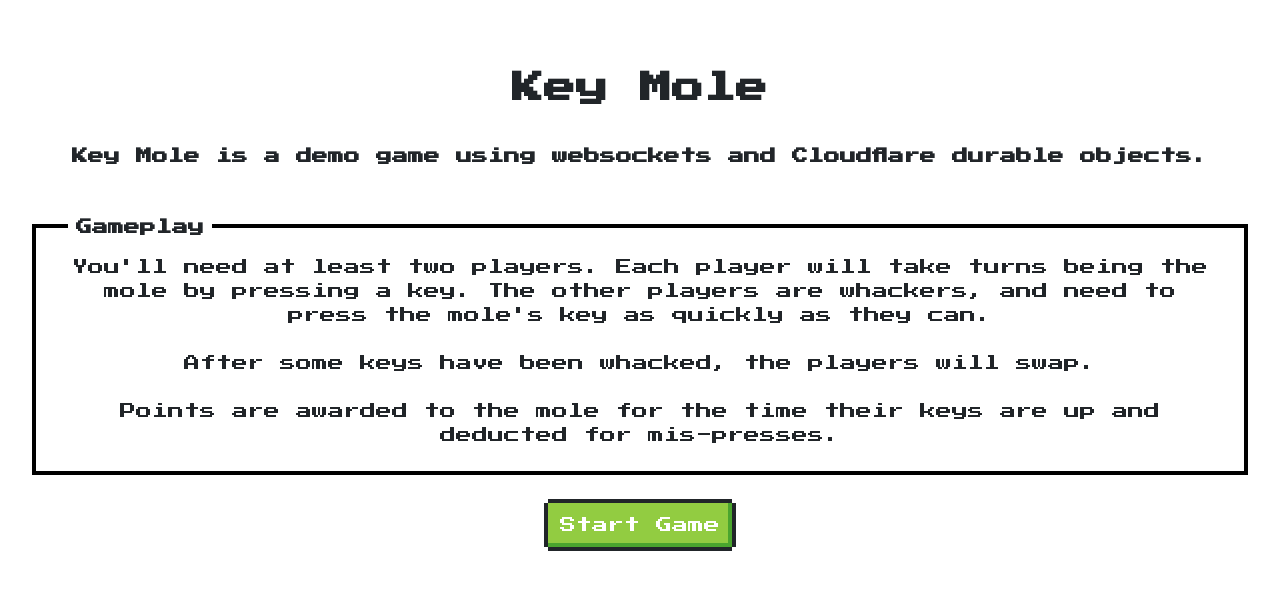
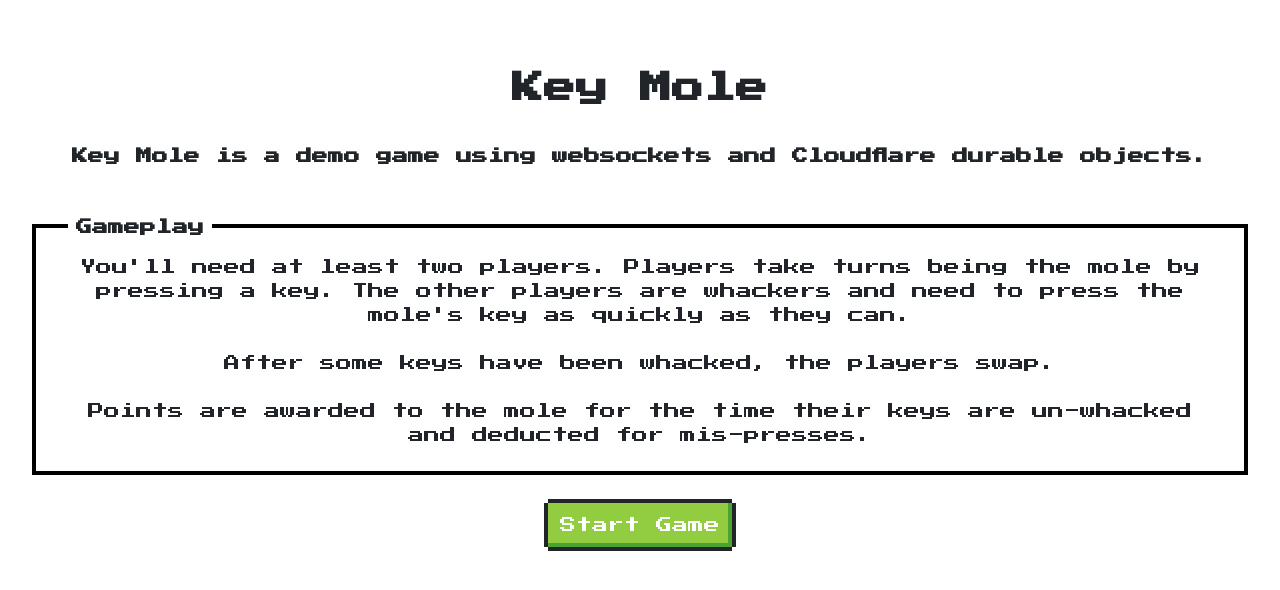
Before and after one commit to JFL110/key-mole, a React (Vite) app in the folder frontend/: page / in a window 1280 px wide. Shown: the top 590 px of the page. Built offline with nearby package versions, Linux system fonts and the light colour scheme.

Commit message:
wording and mole presses towards game completion

```diff
--- a/frontend/src/Instructions.tsx
+++ b/frontend/src/Instructions.tsx
@@ -2,13 +2,13 @@ import NesContainer from "./nes/NesContainer"
 
 const Instructions = () => (
     <NesContainer title="Gameplay">
-        <span>You'll need at least two players. Each player will take turns being the mole by pressing a key. The other players are whackers, and need to press the mole's key as quickly as they can.</span>
+        <span>You'll need at least two players. Players take turns being the mole by pressing a key. The other players are whackers and need to press the mole's key as quickly as they can.</span>
         <br />
         <br />
-        <span>After some keys have been whacked, the players will swap.</span>
+        <span>After some keys have been whacked, the players swap.</span>
         <br />
         <br />
-        <span>Points are awarded to the mole for the time their keys are up and deducted for mis-presses.</span>
+        <span>Points are awarded to the mole for the time their keys are un-whacked and deducted for mis-presses.</span>
     </NesContainer>
 )
 
```
Also changed, not shown: 1 other file (tests, documents, lock files or other folders).
